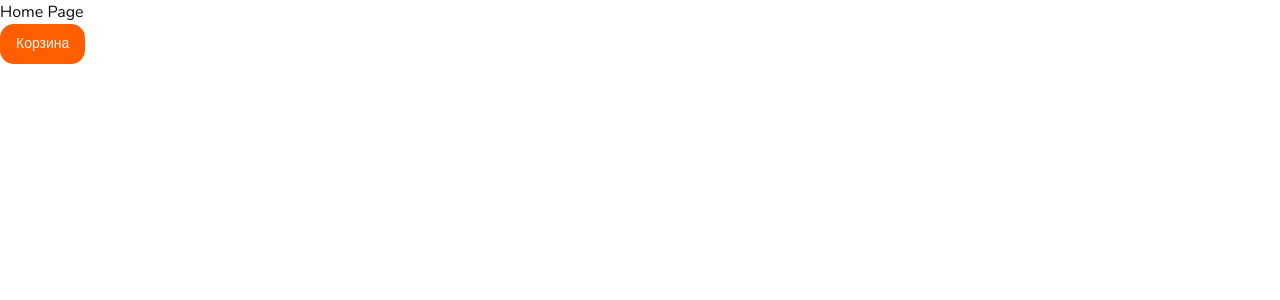
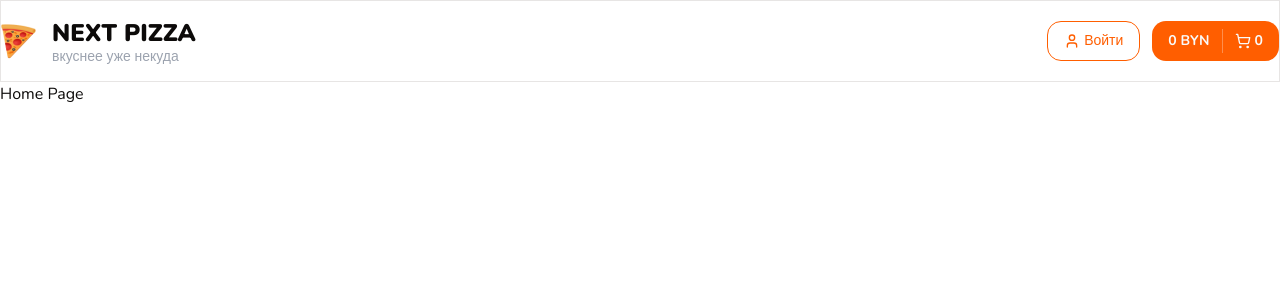
Before and after one commit to ValentinBrest/next-pizza, a Next.js app: page / in a window 1280 px wide. Shown: the top 300 px of the page. Built offline with nearby package versions, Linux system fonts and the light colour scheme.

Commit message:
create header and container

```diff
--- a/app/layout.tsx
+++ b/app/layout.tsx
@@ -1,6 +1,7 @@
 import type { Metadata } from 'next';
 import { Nunito } from 'next/font/google';
 import './globals.css';
+import { Header } from '@/components/shared';
 
 const nunito = Nunito({
     subsets: ['cyrillic'],
@@ -21,7 +22,10 @@ export default function RootLayout({
     return (
         <html lang="en">
             <body className={nunito.variable}>
-                <main className="min-h-screen">{children}</main>
+                <main className="min-h-screen">
+                    <Header />
+                    {children}
+                </main>
             </body>
         </html>
     );
--- a/app/page.tsx
+++ b/app/page.tsx
@@ -1,10 +1,3 @@
-import { Button } from '@/components/ui/button';
-
 export default function Home() {
-    return (
-        <>
-            <h1>Home Page</h1>
-            <Button>Корзина</Button>
-        </>
-    );
+    return <h1>Home Page</h1>;
 }
--- /dev/null
+++ b/components/shared/container.tsx
@@ -0,0 +1,17 @@
+import { cn } from '@/lib/utils';
+import React from 'react';
+
+interface ContainerProps {
+    className?: string;
+}
+
+export const Container: React.FC<React.PropsWithChildren<ContainerProps>> = ({
+    className,
+    children,
+}) => {
+    return (
+        <div className={cn('mx-auto max-w-[1280px]', className)}>
+            {children}
+        </div>
+    );
+};
--- /dev/null
+++ b/components/shared/header.tsx
@@ -0,0 +1,53 @@
+import { cn } from '@/lib/utils';
+import { Container } from './container';
+import Image from 'next/image';
+import { Button } from '../ui';
+import { ArrowRight, ShoppingCart, User } from 'lucide-react';
+
+interface HeaderProps {
+    className?: string;
+}
+
+export const Header = ({ className }: HeaderProps) => {
+    return (
+        <header className={cn('border border-b', className)}>
+            <Container className="flex items-center justify-between py-4">
+                <div className="flex items-center gap-4">
+                    <Image src={'/logo.png'} alt="" width={35} height={35} />
+                    <div>
+                        <h1 className="text-2xl uppercase font-black">
+                            Next Pizza
+                        </h1>
+                        <p className="text-sm text-gray-400 leading-4">
+                            вкуснее уже некуда
+                        </p>
+                    </div>
+                </div>
+
+                <div className="flex items-center gap-3">
+                    <Button variant={'outline'} className="gap-1">
+                        <User size={16} />
+                        Войти
+                    </Button>
+                    <Button className="group relative">
+                        <b>0 BYN</b>
+                        <span className="h-full w-[1px] bg-white/30 mx-3"></span>
+                        <div className="flex items-center gap-1 transition duration-300 group-hover:opacity-0">
+                            <ShoppingCart
+                                size={16}
+                                strokeWidth={2}
+                                className="relative"
+                            />
+                            <b>0</b>
+                        </div>
+                        <ArrowRight
+                            size={20}
+                            strokeWidth={1.5}
+                            className="absolute right-5 transition duration-300 -translate-x-2 opacity-0 group-hover:opacity-100 group-hover:translate-x-0"
+                        />
+                    </Button>
+                </div>
+            </Container>
+        </header>
+    );
+};
--- /dev/null
+++ b/components/shared/index.ts
@@ -0,0 +1,2 @@
+export { Header } from './header';
+export { Container } from './container';
```
Also changed, not shown: public/logo.png (added).
